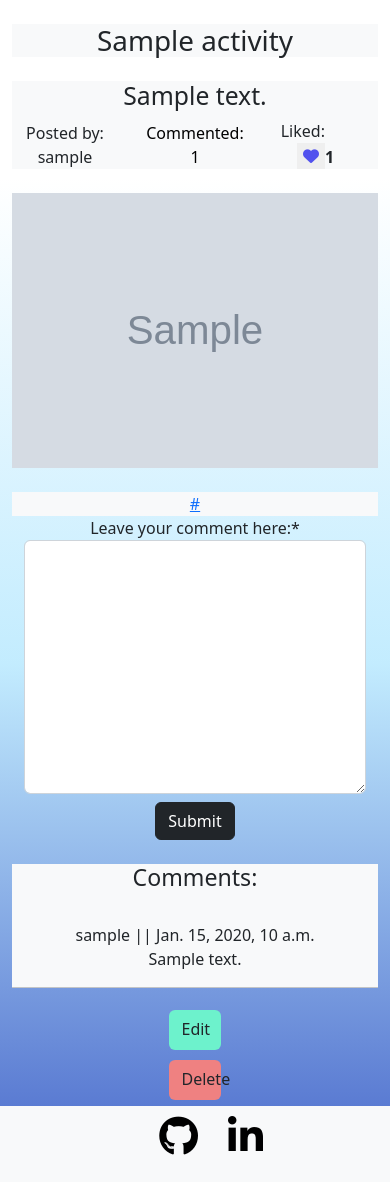
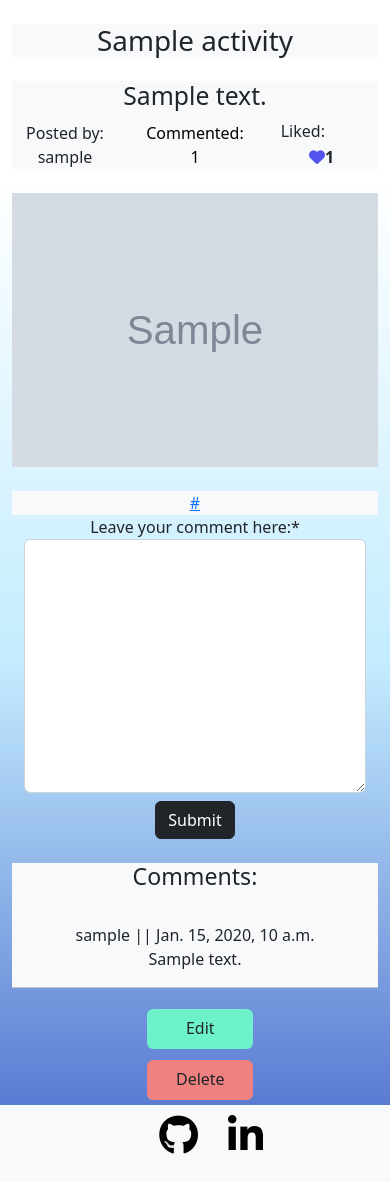
Before and after one commit to AsiaWi/fun_and_games, a Django app: page /1/ in a window 390 px wide. Shown: the part 108-1290 px from the top of the page. After the commit the page ends 1262 px from the top, so only its background shows below. Run offline with Django 4.2, Linux system fonts and the light colour scheme; a user stored in the database is signed in; tables that the repository leaves empty hold one stand-in row (values such as "Sample post"); grey boxes marked "Sample" are stand-in pictures; some libraries are stand-ins or nearby versions.

Commit message:
Change styling for like button and edit/delete for iphone compatibility

```diff
--- a/playground/templates/playground/view_activity_details.html
+++ b/playground/templates/playground/view_activity_details.html
@@ -48,14 +48,14 @@
                                 {% csrf_token %}
                                 <!-- solid heart icon if user liked post -->
                                 {% if activity_liked %}
-                                <button type="submit" name="activity_id" value="{{object.id}}"
+                                <button class="btn bg-transparent p-0" type="submit" name="activity_id" value="{{object.id}}"
                                     style="border: 0 !important; color:rgb(82, 82, 238)" aria-label="unlike the post"><i
-                                        class="fa-solid fa-heart"></i> </button>
+                                        class="fa-solid fa-heart"></i></button>
                                 {% else %}
                                 <!-- hollow heart icon if user didn't like the post yet -->
-                                <button type="submit" name="activity_id" value="{{object.id}}"
+                                <button class="btn bg-transparent p-0" type="submit" name="activity_id" value="{{object.id}}"
                                     style="border: 0 !important; color:rgb(82, 82, 238)" aria-label="like the post"><i
-                                        class="fa-regular fa-heart"></i> </button>
+                                        class="fa-regular fa-heart"></i></button>
                                 {% endif %}
                             </form>
                             {% else %}
--- a/static/css/style.css
+++ b/static/css/style.css
@@ -101,9 +101,9 @@ a.custom-pagination {
 }
 
 /* VIEW_ACTIVITY_DETAILS.HTML styling */
-.btn-custom {
+a.btn-custom {
   height: 40px;
-  width: 50%;
+  width: 100%;
   margin: 5%;
 }
 
```
